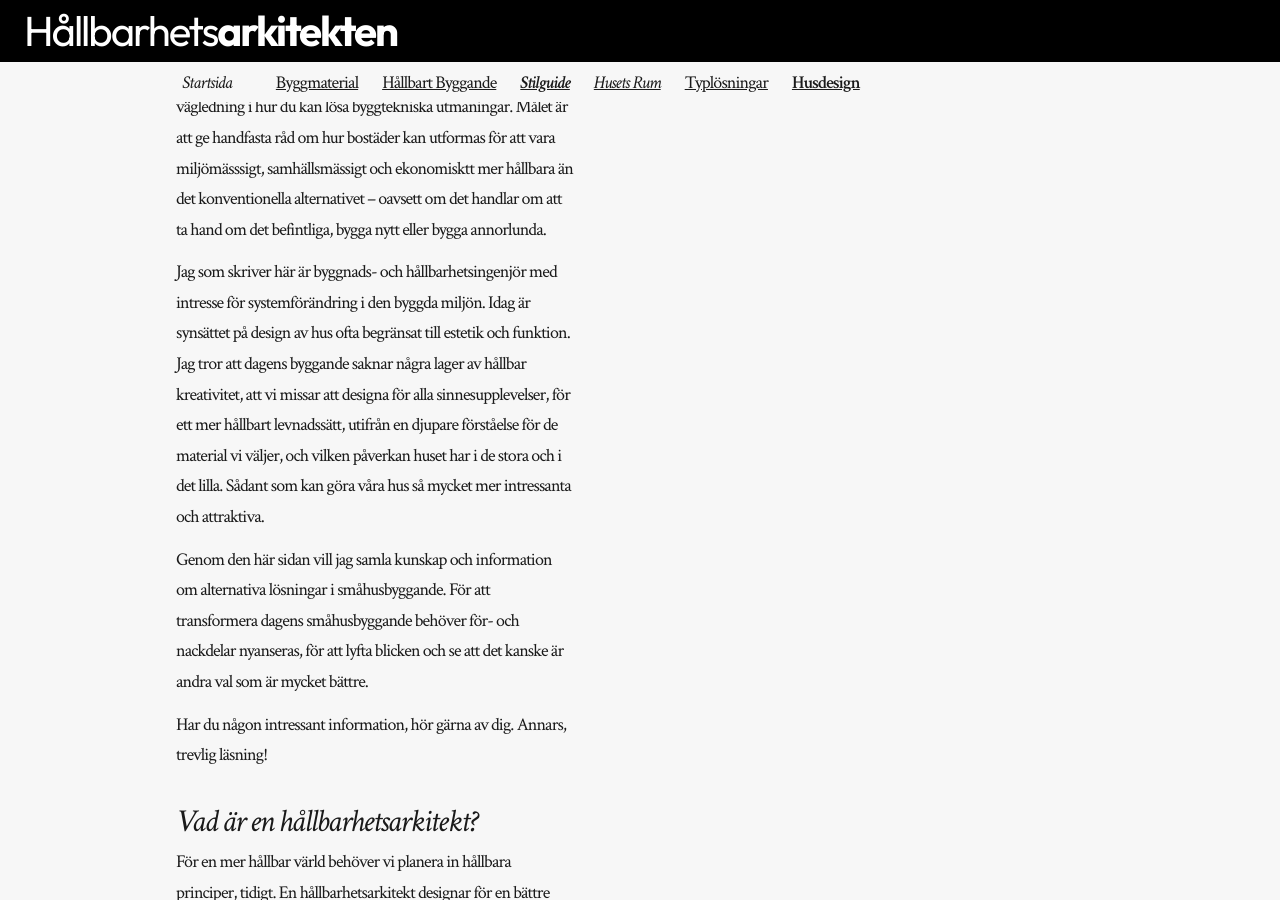
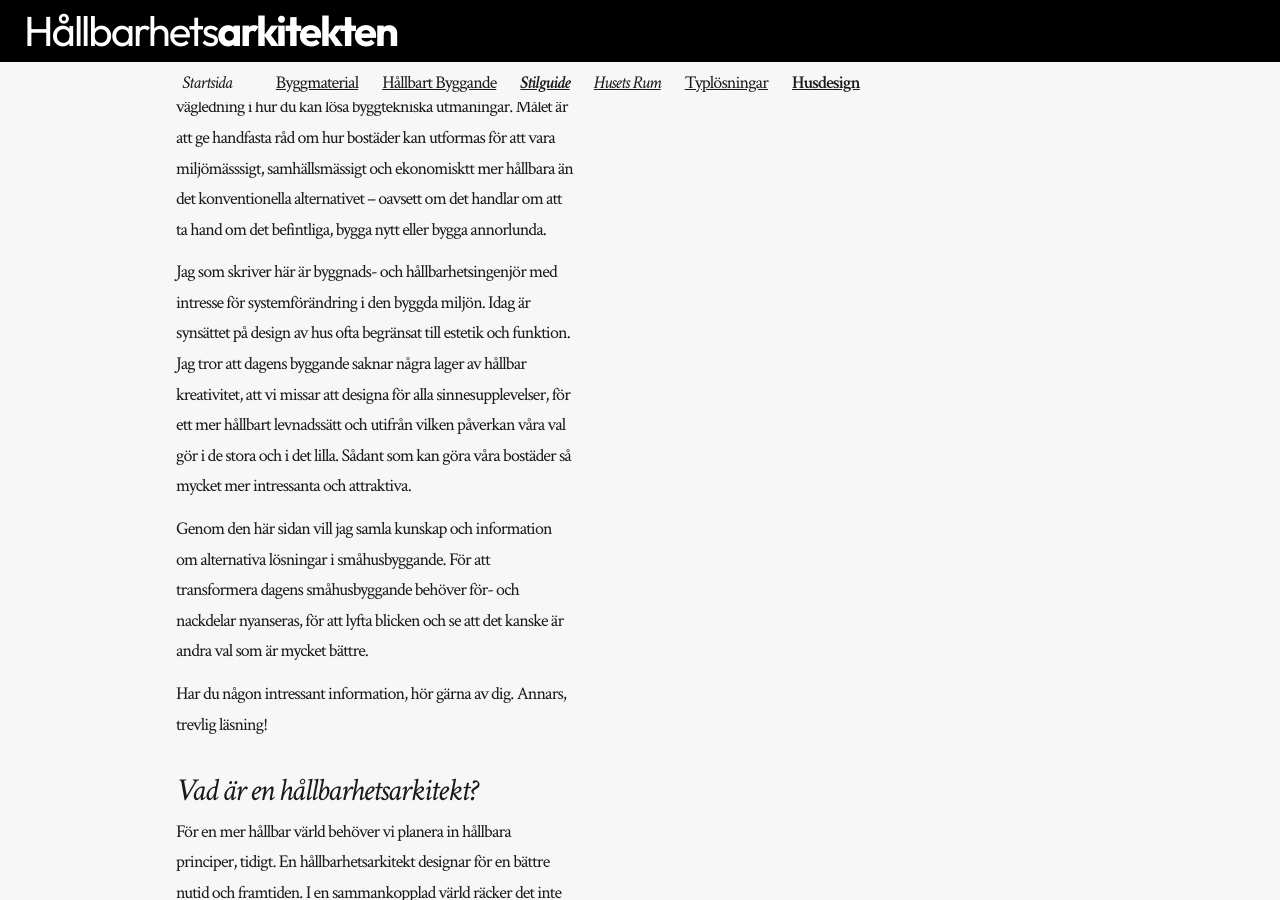
Before and after one commit to rikardv/rikardv.github.io, a Jekyll site: the page built from index.md, in a window 1280 px wide and 900 px high, scrolled down 466 px. Built offline with Jekyll 4.4.1, drawn with Linux system fonts in a browser that asks for light colours.

Commit message:
Update index.md

```diff
--- a/index.md
+++ b/index.md
@@ -7,7 +7,7 @@ Den här sidan riktar sig till dig som drömmer om, eller redan är igång med,
 
 Sidan vänder sig framförallt till dig som bygger din egen bostad och har idéer och krav på hållbarhet – men kanske inte riktigt vet hur du ska gå till väga. Här kan du ta del av nya tankesätt, bli inspirerad av andras projekt och framförallt få konkret vägledning i hur du kan lösa byggtekniska utmaningar. Målet är att ge handfasta råd om hur bostäder kan utformas för att vara miljömässsigt, samhällsmässigt och ekonomisktt mer hållbara än det konventionella alternativet – oavsett om det handlar om att ta hand om det befintliga, bygga nytt eller bygga annorlunda.
 
-Jag som skriver här är byggnads- och hållbarhetsingenjör med intresse för systemförändring i den byggda miljön. Idag är synsättet på design av hus ofta begränsat till estetik och funktion. Jag tror att dagens byggande saknar några lager av hållbar kreativitet, att vi missar att designa för alla sinnesupplevelser, för ett mer hållbart levnadssätt, utifrån en djupare förståelse för de material vi väljer, och vilken påverkan huset har i de stora och i det lilla. Sådant som kan göra våra hus så mycket mer intressanta och attraktiva.
+Jag som skriver här är byggnads- och hållbarhetsingenjör med intresse för systemförändring i den byggda miljön. Idag är synsättet på design av hus ofta begränsat till estetik och funktion. Jag tror att dagens byggande saknar några lager av hållbar kreativitet, att vi missar att designa för alla sinnesupplevelser, för ett mer hållbart levnadssätt och utifrån vilken påverkan våra val gör i de stora och i det lilla. Sådant som kan göra våra bostäder så mycket mer intressanta och attraktiva.
 
 Genom den här sidan vill jag samla kunskap och information om alternativa lösningar i småhusbyggande. För att transformera dagens småhusbyggande behöver för- och nackdelar nyanseras, för att lyfta blicken och se att det kanske är andra val som är mycket bättre.
 
```
